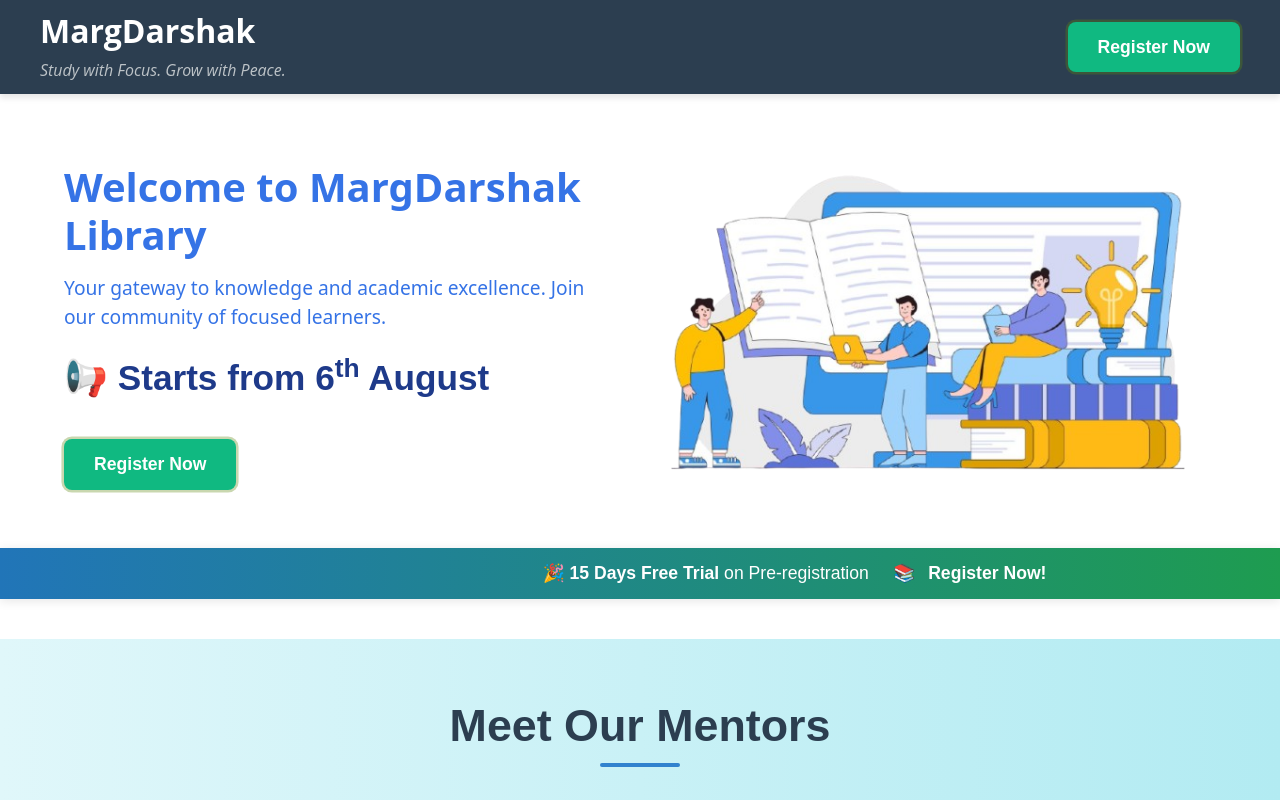
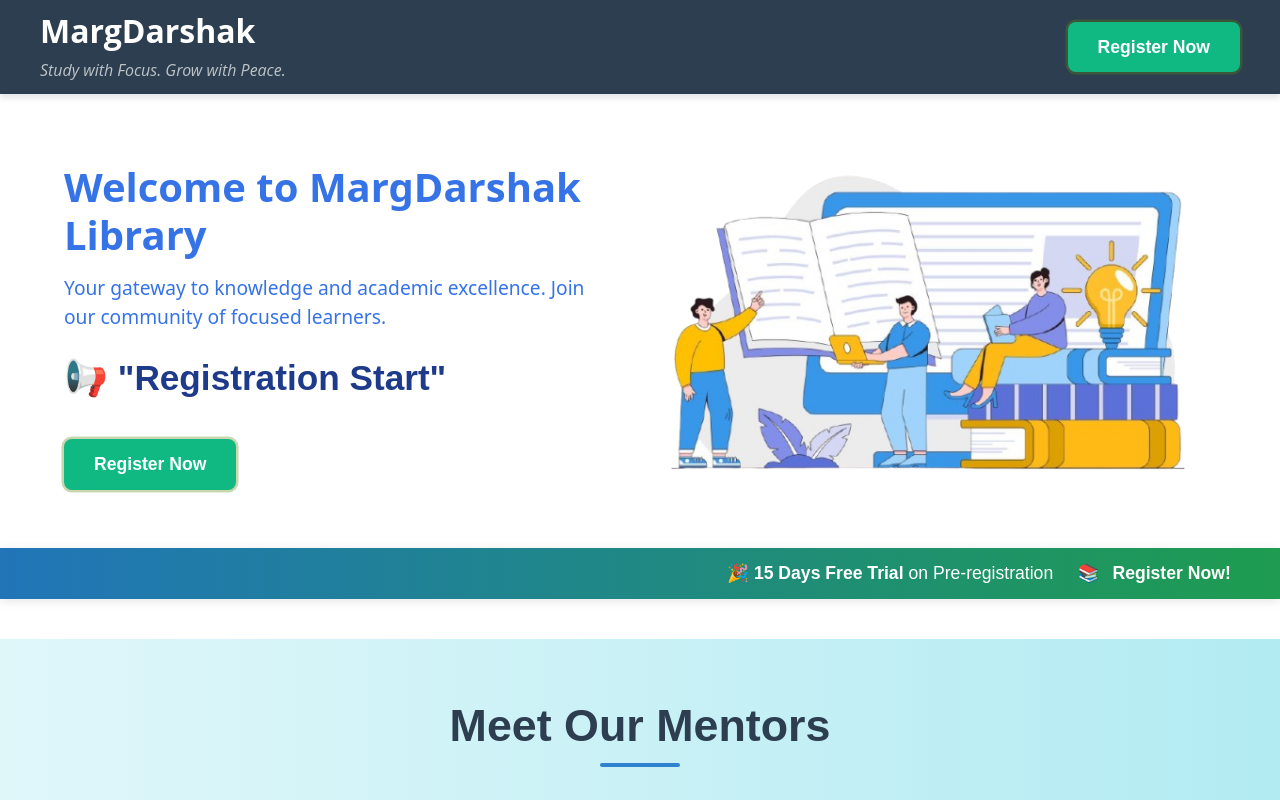
Before and after one commit to pankj369/registrationWebsite, a React (Vite) app: page / in a window 1280 px wide. Shown: the top 800 px of the page. Built offline with nearby package versions, Linux system fonts and the light colour scheme.

Commit message:
registration starts

```diff
--- a/src/components/HeroSection.css
+++ b/src/components/HeroSection.css
@@ -62,8 +62,8 @@
 .starts {
   display: inline-block;
   font-weight: bold;
-  font-size: 2.2rem; /* Headline size */
-  color: #1e3a8a; /* Deep blue */
+  font-size: 2.2rem;
+  color: #1e3a8a;
   font-family: 'Poppins', sans-serif;
   margin-bottom: 20px;
 }
@@ -73,6 +73,7 @@
   overflow: hidden;
   white-space: nowrap;
   padding-right: 8px;
+  width: 0;
   animation: typing 3s steps(30, end) forwards;
 
 }
@@ -128,7 +129,7 @@
   color: #fff;
   white-space: nowrap;
   padding-left: 100%;
-  animation: scroll-left 15s linear infinite;
+  animation: scroll-left 20s linear infinite;
 }
 
 @keyframes scroll-left {
--- a/src/components/HeroSection.jsx
+++ b/src/components/HeroSection.jsx
@@ -11,7 +11,7 @@ function HeroSection() {
             community of focused learners.
           </p>
     <strong className="starts">
-  <span className="typewriter">📢 Starts from 6<sup>th</sup> August</span>
+  <span className="typewriter">📢 "Registration Start"</span>
 </strong>
 
           <br></br>
```
